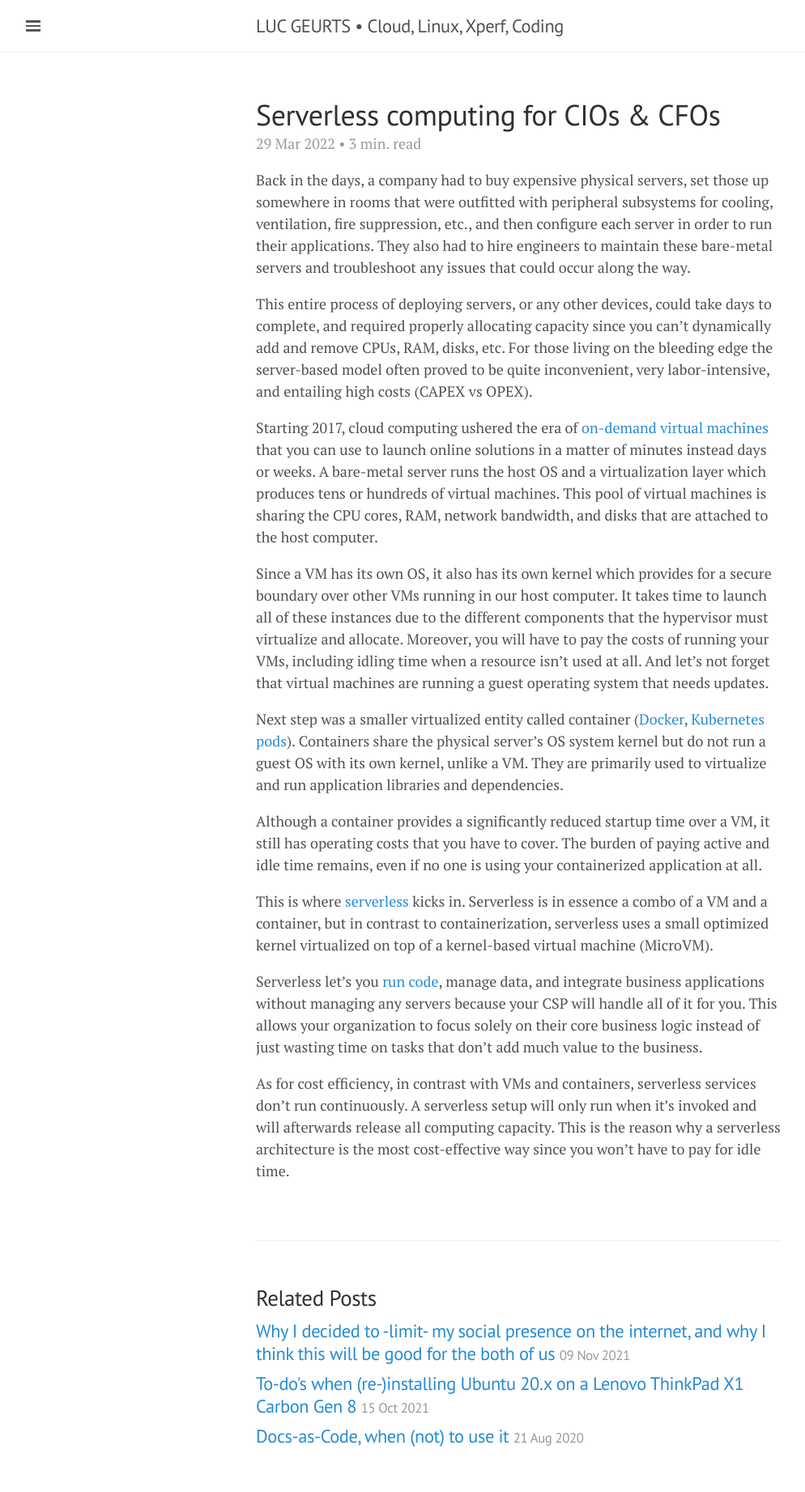
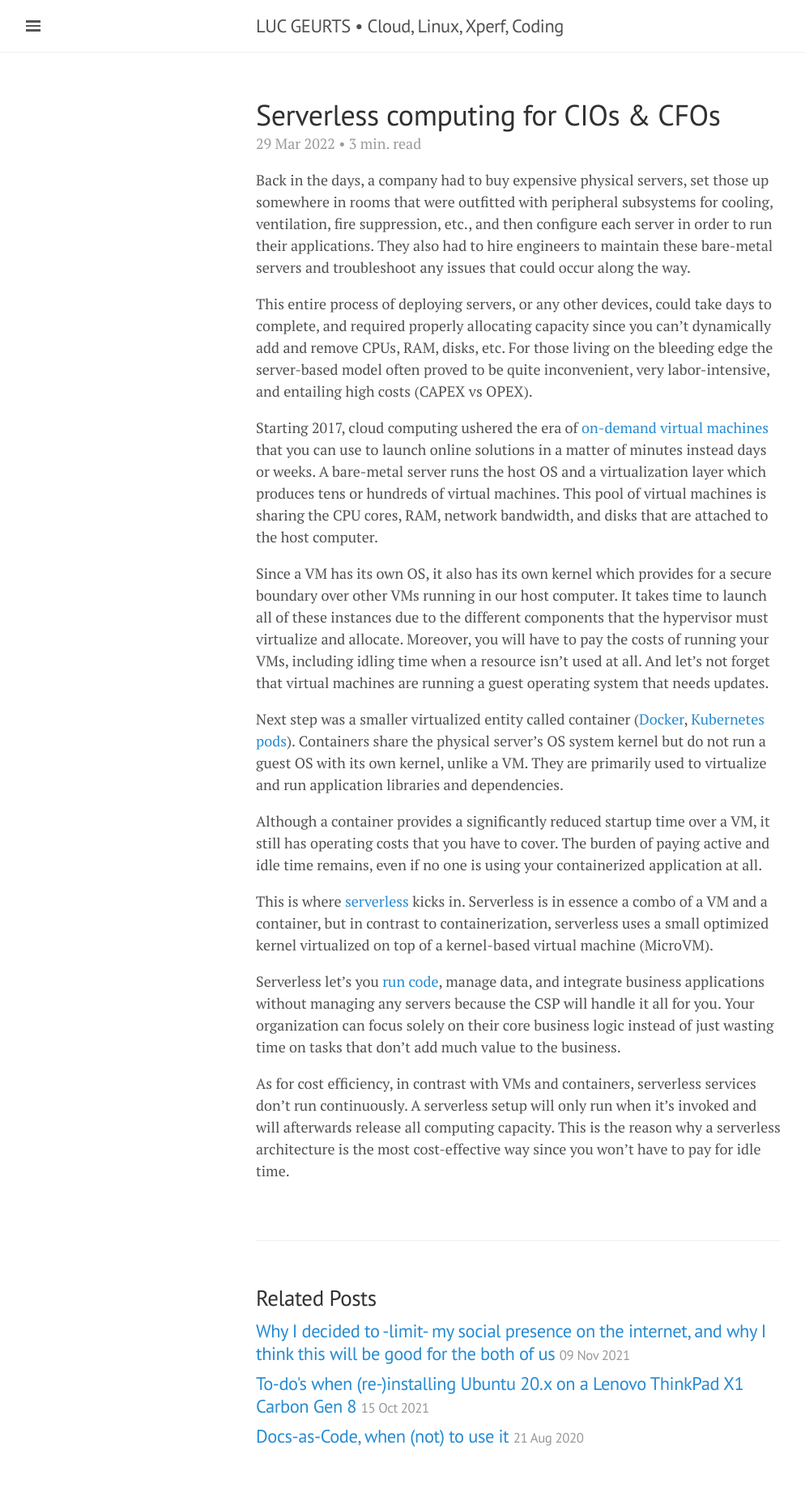
Before and after one commit to lgeurts/lgeurts.github.io, a Jekyll site: the page built from _posts/2022-03-29-what-is-serverless-computing.md, in a window 1280 px wide. Shown: the whole page at 81% size, without its empty margins (0-994 px from the left). Built offline with Jekyll 4.4.1, drawn with Linux system fonts in a browser that asks for light colours; nearby versions of some CDN libraries; comment, search, counter and statistics services are not loaded.

Commit message:
Update 2022-03-29-what-is-serverless-computing.md

```diff
--- a/_posts/2022-03-29-what-is-serverless-computing.md
+++ b/_posts/2022-03-29-what-is-serverless-computing.md
@@ -23,6 +23,6 @@ Although a container provides a significantly reduced startup time over a VM, it
 
 This is where [serverless](https://aws.amazon.com/serverless/) kicks in. Serverless is in essence a combo of a VM and a container, but in contrast to containerization, serverless uses a small optimized kernel virtualized on top of a kernel-based virtual machine (MicroVM).
 
-Serverless let's you [run code](https://aws.amazon.com/lambda/?c=ser&sec=srv), manage data, and integrate business applications without managing any servers because your CSP will handle all of it for you. This allows your organization to focus solely on their core business logic instead of just wasting time on tasks that don’t add much value to the business.
+Serverless let's you [run code](https://aws.amazon.com/lambda/?c=ser&sec=srv), manage data, and integrate business applications without managing any servers because the CSP will handle it all for you. Your organization can focus solely on their core business logic instead of just wasting time on tasks that don’t add much value to the business.
 
 As for cost efficiency, in contrast with VMs and containers, serverless services don't run continuously. A serverless setup will only run when it's invoked and will afterwards release all computing capacity. This is the reason why a serverless architecture is the most cost-effective way since you won’t have to pay for idle time.
```
